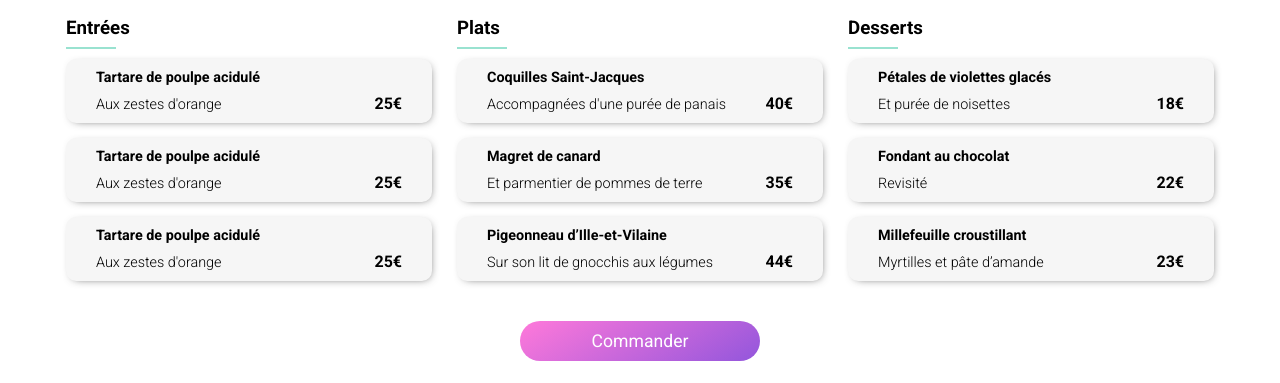
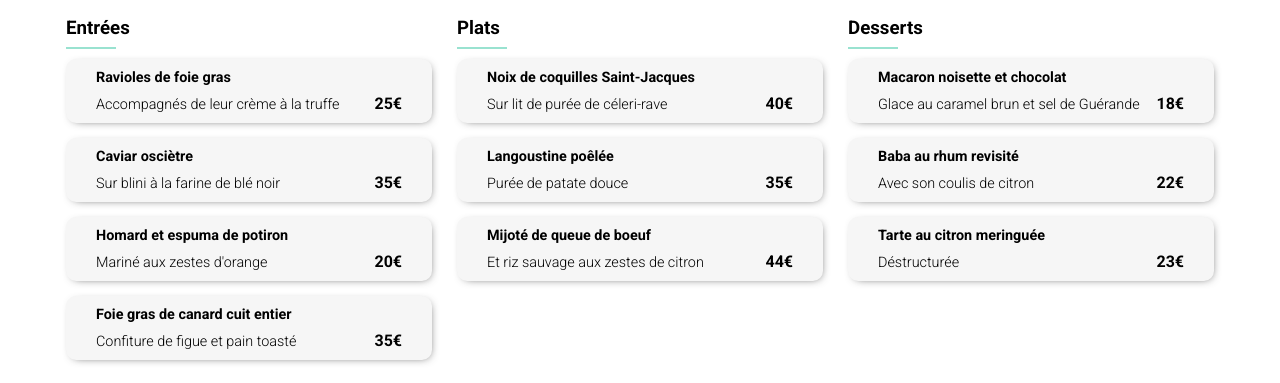
Before and after one commit to daniielkondratiuk/daniielkondratiuk_3_12012022, a website: page pages/la-note.html in a window 1280 px wide. Shown: the part 474-857 px from the top of the page. Drawn offline with Linux system fonts and the light colour scheme; a web font is replaced by a local one.

Commit message:
fix: animation

```diff
--- a/pages/la-note.html
+++ b/pages/la-note.html
@@ -30,9 +30,9 @@
                     <ul class="menu__list list">
                         <li class="list__item item">
                             <div class="description">
-                                <h4 class="stage__title">Tartare de poulpe acidulé</h4>
+                                <h4 class="stage__title">Ravioles de foie gras</h4>
                                 <p class="stage__description">
-                                    Aux zestes d'orange
+                                    Accompagnés de leur crème à la truffe
                                 </p>
                             </div>
                             <div class="price">25€</div>
@@ -42,24 +42,36 @@
                         </li>
                         <li class="list__item item">
                             <div class="description">
-                                <h4 class="stage__title">Tartare de poulpe acidulé</h4>
+                                <h4 class="stage__title">Caviar osciètre</h4>
                                 <p class="stage__description">
-                                    Aux zestes d'orange
+                                    Sur blini à la farine de blé noir
                                 </p>
                             </div>
-                            <div class="price">25€</div>
+                            <div class="price">35€</div>
                             <div class="item__check">
                                 <i class="fas fa-check-circle fa-lg"></i>
                             </div>
                         </li>
                         <li class="list__item item">
                             <div class="description">
-                                <h4 class="stage__title">Tartare de poulpe acidulé</h4>
+                                <h4 class="stage__title">Homard et espuma de potiron</h4>
                                 <p class="stage__description">
-                                    Aux zestes d'orange
+                                    Mariné aux zestes d'orange
                                 </p>
                             </div>
-                            <div class="price">25€</div>
+                            <div class="price">20€</div>
+                            <div class="item__check">
+                                <i class="fas fa-check-circle fa-lg"></i>
+                            </div>
+                        </li>
+                        <li class="list__item item">
+                            <div class="description">
+                                <h4 class="stage__title">Foie gras de canard cuit entier</h4>
+                                <p class="stage__description">
+                                    Confiture de figue et pain toasté
+                                </p>
+                            </div>
+                            <div class="price">35€</div>
                             <div class="item__check">
                                 <i class="fas fa-check-circle fa-lg"></i>
                             </div>
@@ -71,8 +83,8 @@
                     <ul class="menu__list list">
                         <li class="list__item item">
                             <div class="description">
-                                <h4 class="stage__title">Coquilles Saint-Jacques</h4>
-                                <p class="stage__description">Accompagnées&nbsp;d'une&nbsp;purée&nbsp;de&nbsp;panais</p>
+                                <h4 class="stage__title">Noix de coquilles Saint-Jacques</h4>
+                                <p class="stage__description">Sur lit de purée de céleri-rave</p>
                             </div>
                             <div class="price">40€</div>
                             <div class="item__check">
@@ -84,9 +96,9 @@
                         </li>
                         <li class="list__item item">
                             <div class="description">
-                                <h4 class="stage__title">Magret de canard</h4>
+                                <h4 class="stage__title">Langoustine poêlée</h4>
                                 <p class="stage__description">
-                                    Et parmentier de pommes de terre
+                                    Purée de patate douce
                                 </p>
                             </div>
                             <div class="price">35€</div>
@@ -96,9 +108,9 @@
                         </li>
                         <li class="list__item item">
                             <div class="description">
-                                <h4 class="stage__title">Pigeonneau d’Ille-et-Vilaine</h4>
+                                <h4 class="stage__title">Mijoté de queue de boeuf</h4>
                                 <p class="stage__description">
-                                    Sur&nbsp;son&nbsp;lit&nbsp;de&nbsp;gnocchis&nbsp;aux&nbsp;légumes
+                                    Et riz sauvage aux zestes de citron
                                 </p>
                             </div>
                             <div class="price">44€</div>
@@ -116,9 +128,9 @@
                     <ul class="menu__list list">
                         <li class="list__item item">
                             <div class="description">
-                                <h4 class="stage__title">Pétales de violettes glacés</h4>
+                                <h4 class="stage__title">Macaron noisette et chocolat</h4>
                                 <p class="stage__description">
-                                    Et purée de noisettes
+                                    Glace au caramel brun et sel de Guérande
                                 </p>
                             </div>
                             <div class="price">18€</div>
@@ -128,9 +140,9 @@
                         </li>
                         <li class="list__item item">
                             <div class="description">
-                                <h4 class="stage__title">Fondant au chocolat</h4>
+                                <h4 class="stage__title">Baba au rhum revisité</h4>
                                 <p class="stage__description">
-                                    Revisité
+                                    Avec son coulis de citron
                                 </p>
                             </div>
                             <div class="price">22€</div>
@@ -140,9 +152,9 @@
                         </li>
                         <li class="list__item item">
                             <div class="description">
-                                <h4 class="stage__title">Millefeuille croustillant</h4>
+                                <h4 class="stage__title">Tarte au citron meringuée</h4>
                                 <p class="stage__description">
-                                    Myrtilles et pâte d’amande
+                                    Déstructurée
                                 </p>
                             </div>
                             <div class="price">23€</div>
--- a/style/style.scss
+++ b/style/style.scss
@@ -135,6 +135,13 @@ a {
     transition: 0.5s all ease;
     cursor: pointer;
   }
+  .description,
+  .stage__description,
+  .stage__title {
+      text-overflow: ellipsis;
+      overflow: hidden;
+      white-space: nowrap;
+  }
 }
 
 .menu {
@@ -210,6 +217,9 @@ a {
 
     &:nth-child(3) {
       animation: fadein 1s ease-in-out 1.5s forwards;
+    }
+    &:nth-child(4) {
+      animation: fadein 1s ease-in-out 2s forwards;
     }
 
     &__check {
@@ -301,7 +311,7 @@ a {
     }
 
     &__card {
-      width: 100%;
+      width: 33%;
     }
 
     .item .description * {
```
Also changed, not shown: pages/la-francaise.html (+6 -6 lines), pages/le-delice.html (+11 -11 lines), css/main.css, style/main.css, 2 other files.
